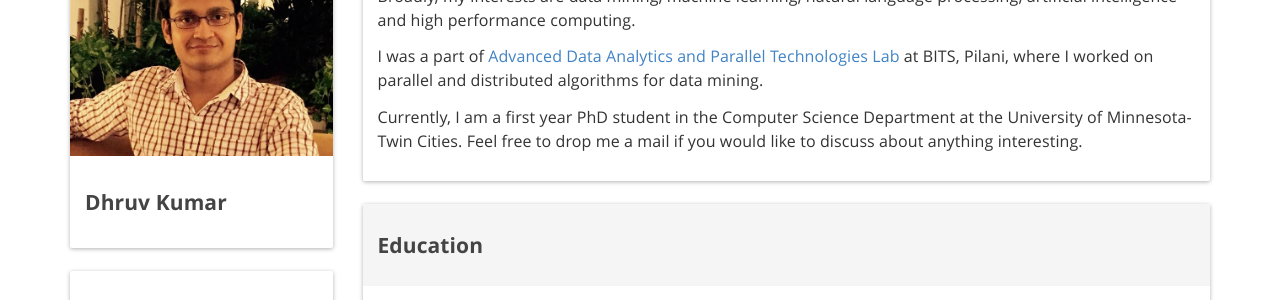
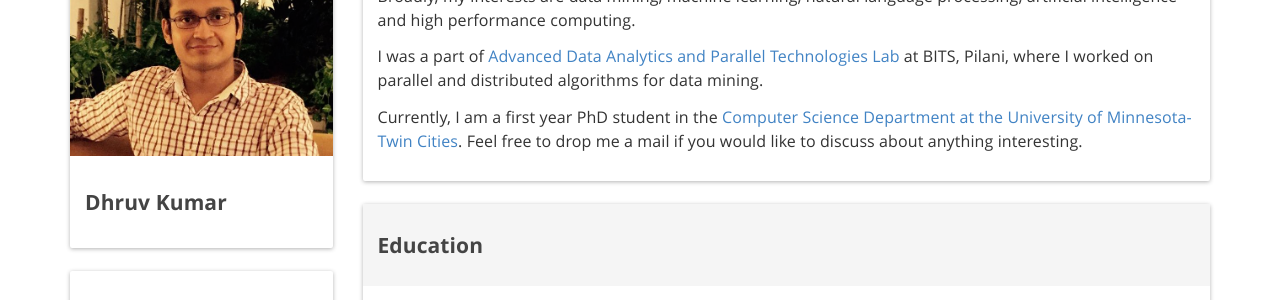
Before and after one commit to kudhru/old-personal-repo, a Jekyll site: the page built from index.html, in a window 1280 px wide. Shown: the part 168-468 px from the top of the page. Built offline with Jekyll 4.4.1, drawn with Linux system fonts in a browser that asks for light colours; nearby versions of some CDN libraries; some of the changed lines change nothing that is shown.

Commit message:
content change

```diff
--- a/index.html
+++ b/index.html
@@ -25,7 +25,7 @@
                     <p>I was a part of <a href="http://www.bits-pilani.ac.in/pilani/computerscience/AdvancedDataAnalyticsParallelTechnologiesLaboratory">Advanced Data Analytics and Parallel Technologies Lab</a> at BITS, Pilani, where I
                         worked on parallel and distributed algorithms for data mining.</p>
                     <p>
-                        Currently, I am a first year PhD student in the Computer Science Department at the University of Minnesota-Twin Cities. Feel free to drop me a mail if you would like to discuss about anything interesting.</a>
+                        Currently, I am a first year PhD student in the <a href="https://www.cs.umn.edu/">Computer Science Department at the University of Minnesota-Twin Cities</a>. Feel free to drop me a mail if you would like to discuss about anything interesting.</a>
                     </p>
                 </div>
             </div>
```
